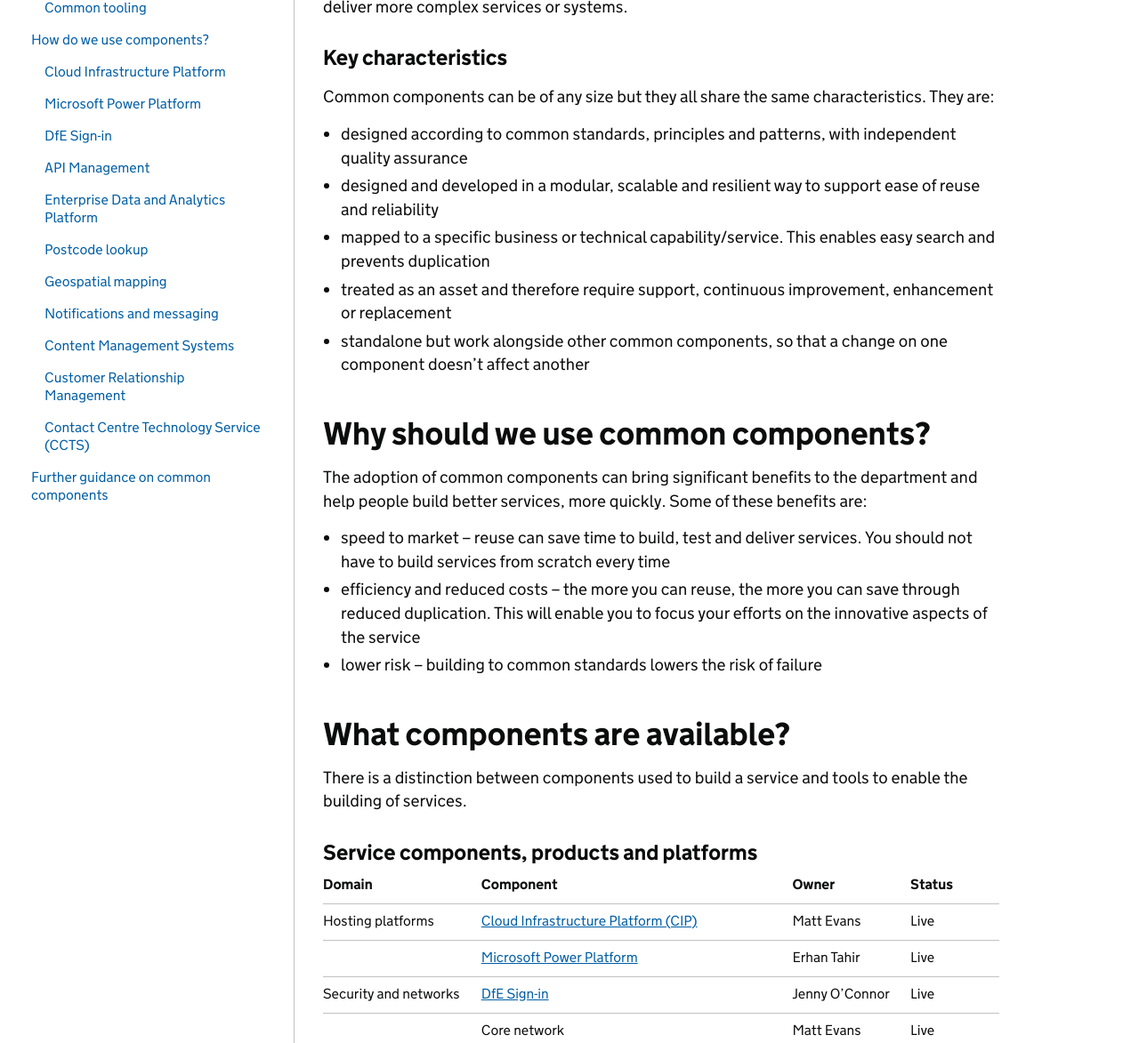
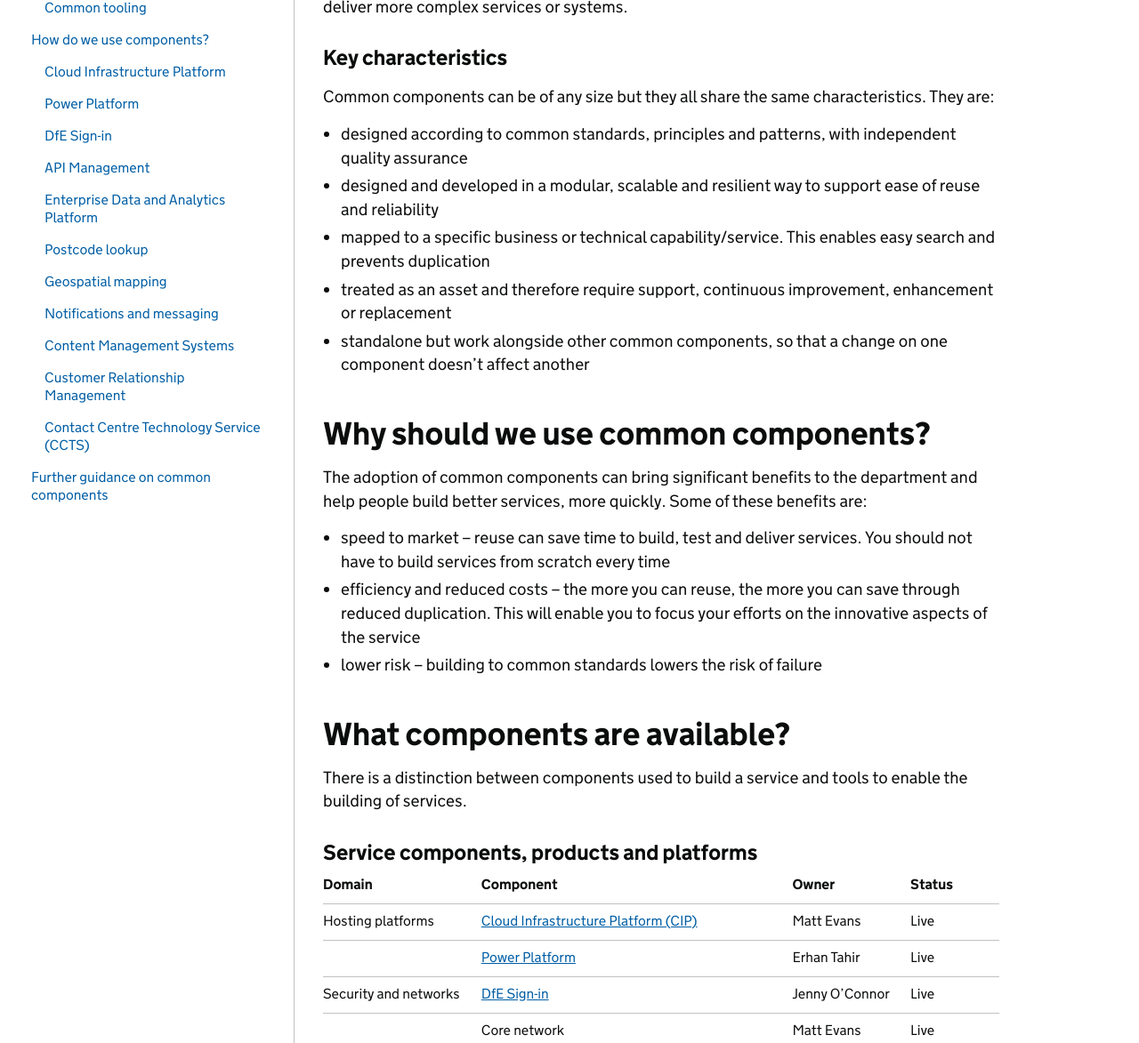
Before and after one commit to DFE-Digital/architecture, a Jekyll site: the page built from common-components/index.md, in a window 1280 px wide. Shown: the part 355-1528 px from the top of the page at 89% size. Built offline with Jekyll 4.4.1, drawn with Linux system fonts in a browser that asks for light colours; our own code applies the rules of GitHub Pages for plain Markdown files; some of the changed text lies outside the part shown.

Commit message:
Removed Microsoft from main title

```diff
--- a/common-components/index.md
+++ b/common-components/index.md
@@ -37,7 +37,7 @@ to enable the building of services.
 Domain | Component | Owner | Status
 - | - | - | -
 Hosting platforms | [Cloud Infrastructure Platform (CIP)](#cip) | Matt Evans | Live
- | [Microsoft Power Platform](#powerplatform) | Erhan Tahir | Live
+ | [Power Platform](#powerplatform) | Erhan Tahir | Live
 Security and networks | [DfE Sign-in](#dfe-signin) | Jenny O'Connor | Live
  | Core network | Matt Evans | Live
 Integration | [API Management (FaUAPI)](#fauapi) | Iain McIntosh | Public beta
@@ -127,8 +127,8 @@ Read the [Cloud Infrastructure and Platform Services wiki](https://educationgovu
 
 
 <a name="powerplatform"></a>
-### Microsoft Power Platform
-Power Platform refers to a suite of applications that allow you to:
+### Power Platform
+Power Platform refers to a suite of Microsoft applications that allow you to:
 
 - Build custom applications with a point and click approach (Power Apps)
 - Automate business processes and workflows to avoid repetitive tasks (Power Automate)
```
